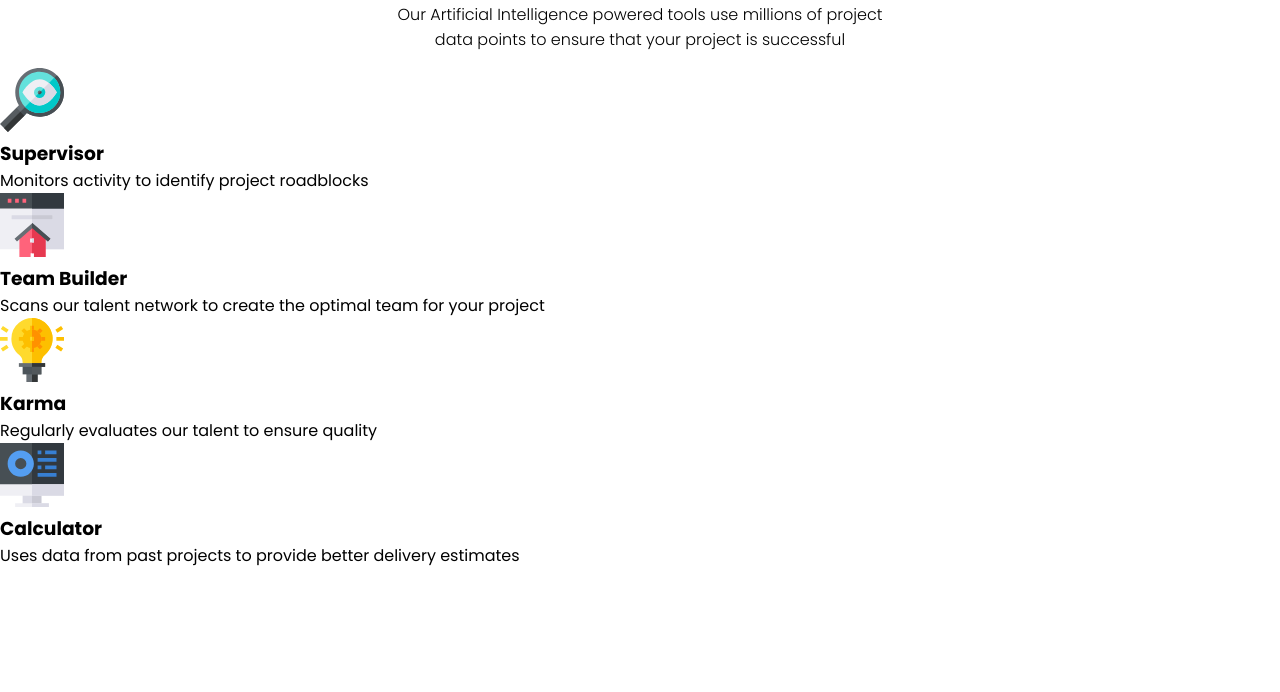
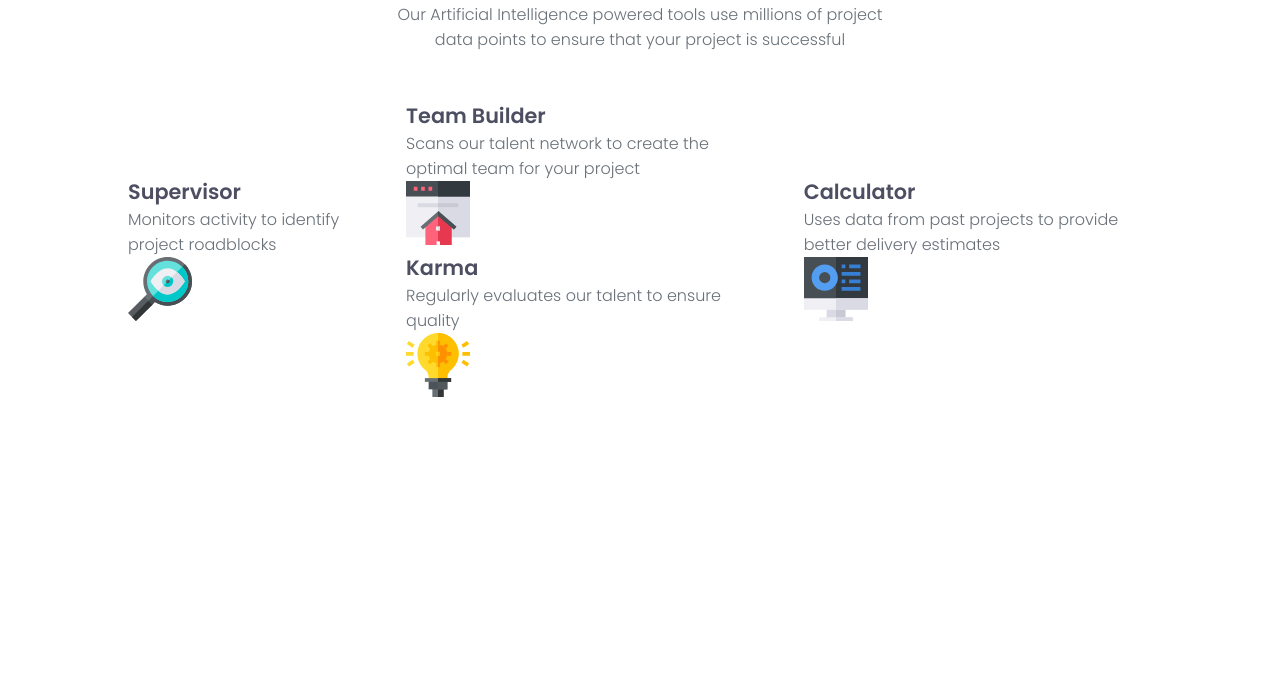
Before and after one commit to srsanjaykumar/four_card_feature_section, a plain HTML site: page index.html in a window 1280 px wide. Shown: the part 140-832 px from the top of the page. Drawn offline with Linux system fonts and the light colour scheme; a web font is replaced by a local one.

Commit message:
section 2 pending

```diff
--- a/index.html
+++ b/index.html
@@ -22,29 +22,29 @@
     </header>
     <section>
       <div class="card">
-        <img src="./images/icon-supervisor.svg" alt="Supervisor Icon">
         <h3>Supervisor</h3>
         <p>Monitors activity to identify project roadblocks</p>
+        <img src="./images/icon-supervisor.svg" alt="Supervisor Icon">
       </div>
       <div class="middle">
 
         <div class="card">
-          <img src="./images/icon-team-builder.svg" alt="Team Builder Icon">
           <h3>Team Builder</h3>
           <p>Scans our talent network to create the optimal team for your project</p>
+          <img src="./images/icon-team-builder.svg" alt="Team Builder Icon">
         </div>
 
         <div class="card">
-          <img src="./images/icon-karma.svg" alt="Karma Icon">
           <h3>Karma</h3>
           <p>Regularly evaluates our talent to ensure quality</p>
+          <img src="./images/icon-karma.svg" alt="Karma Icon">
         </div>
       </div>
 
       <div class="card">
-        <img src="./images/icon-calculator.svg" alt="Calculator Icon">
         <h3>Calculator</h3>
         <p>Uses data from past projects to provide better delivery estimates</p>
+        <img src="./images/icon-calculator.svg" alt="Calculator Icon">
       </div>
     </section>
 
--- a/style.css
+++ b/style.css
@@ -21,6 +21,7 @@ body{
     font-family: "Poppins", sans-serif;
     width: 100vw;
     height: 100vh;
+    overflow: hidden;
 }
 
 header{
@@ -35,9 +36,29 @@ header p:nth-child(1){
 header h2 {
     font-size: 1.9rem;
     font-weight:600;
+    color: var(--grey-500);
 }
 header p:nth-child(3){
     font-size: 1rem;
     font-weight: 300;
+    color: var(--grey-400);
     padding: 1rem 30vw;
 }
+.card p{
+    font-size: 1rem;
+    color: var(--grey-400);
+    font-weight: 300;
+}
+.card h3{
+    font-size: 1.3rem;
+    color: var(--grey-500);
+    font-weight: 600;
+}
+section{
+    padding: 0 10vw;
+    display: flex;
+    justify-content: center;
+    align-items: center;
+    gap: 2rem;
+    margin-top: 2rem;
+}
```
